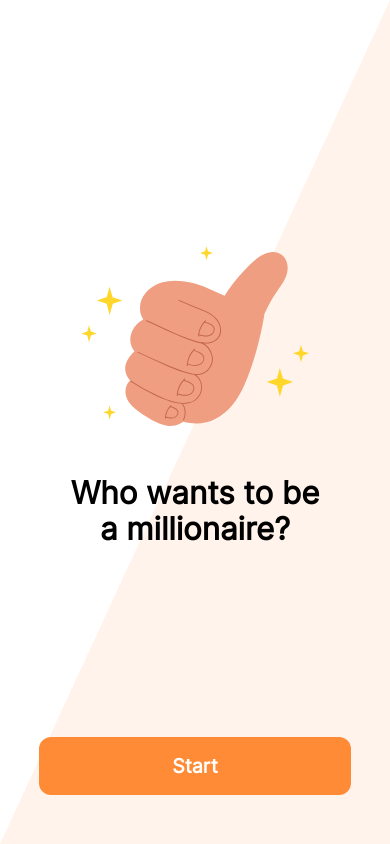
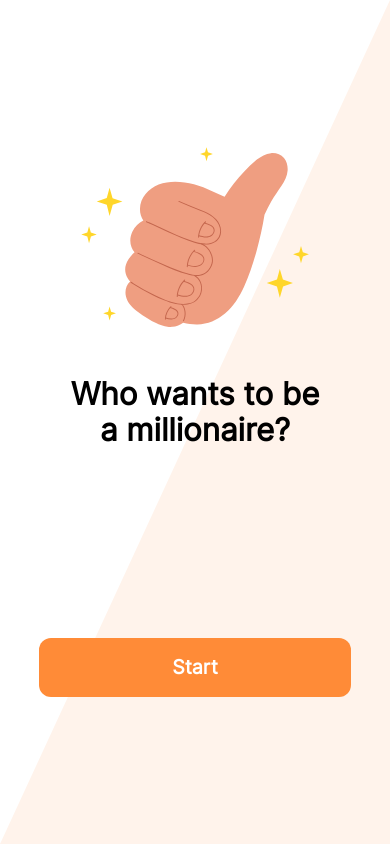
Before and after one commit to dashaknife/Millioner, a React (Create React App) app: page / in a window 390 px wide. Built offline with nearby package versions, Linux system fonts and the light colour scheme.

Commit message:
Update QuizMain.css

```diff
--- a/src/components/QuizMain.css
+++ b/src/components/QuizMain.css
@@ -1,6 +1,7 @@
 body {
     max-width: 100vw;
     font-family: Inter;
+    min-height: -webkit-fill-available;
 }
 .finalPage{
     text-align: center;
@@ -18,6 +19,7 @@ body {
 .background:after {
     content: ' ';
     border-bottom: 100vh solid #FFF3EB;
+    border-bottom: calc(var(--vh, 1vh) * 100) solid #FFF3EB;
     border-left: 100vw solid transparent;
     width: 0;
     position: absolute;
@@ -29,6 +31,7 @@ body {
     align-items: center;
     width: 100vw;
     height: 86vh;
+    height: calc(var(--vh, 1vh) * 86);
     z-index: 20;
 
 }
@@ -70,6 +73,7 @@ body {
     flex-direction: column;
     width: 73.4vw;
     height:100vh;
+    height: calc(var(--vh, 1vh) * 100);
     background-color: #f5f5f7;
 }
 #second_content_2 {
@@ -78,11 +82,13 @@ body {
     justify-content: center;
     width: 26.1vw;
     height: 100vh;
+    height: calc(var(--vh, 1vh) * 100);
 }
 .second_content_3 {
     display: flex;
     width: 100%;
     height: 50vh;
+    height: calc(var(--vh, 1vh) * 50);
 }
 h1 {
     font-style: normal;
@@ -155,7 +161,7 @@ h3 {
     .first_content {
         flex-direction: column;
         height: 100vh;
-        justify-content: flex-end;
+        height: calc(var(--vh, 1vh) * 100);
     }
     .first_content_1 {
         margin-left: 0px;
@@ -185,8 +191,8 @@ h3 {
         width: 80vw;
         height: 15vw;
         font-size: 5vw;
-        margin-bottom: 5.75vh;
         margin-top: 20vh;
+        margin-top: calc(var(--vh, 1vh) * 20);
     }
     .menu {
         display: flex;
```
